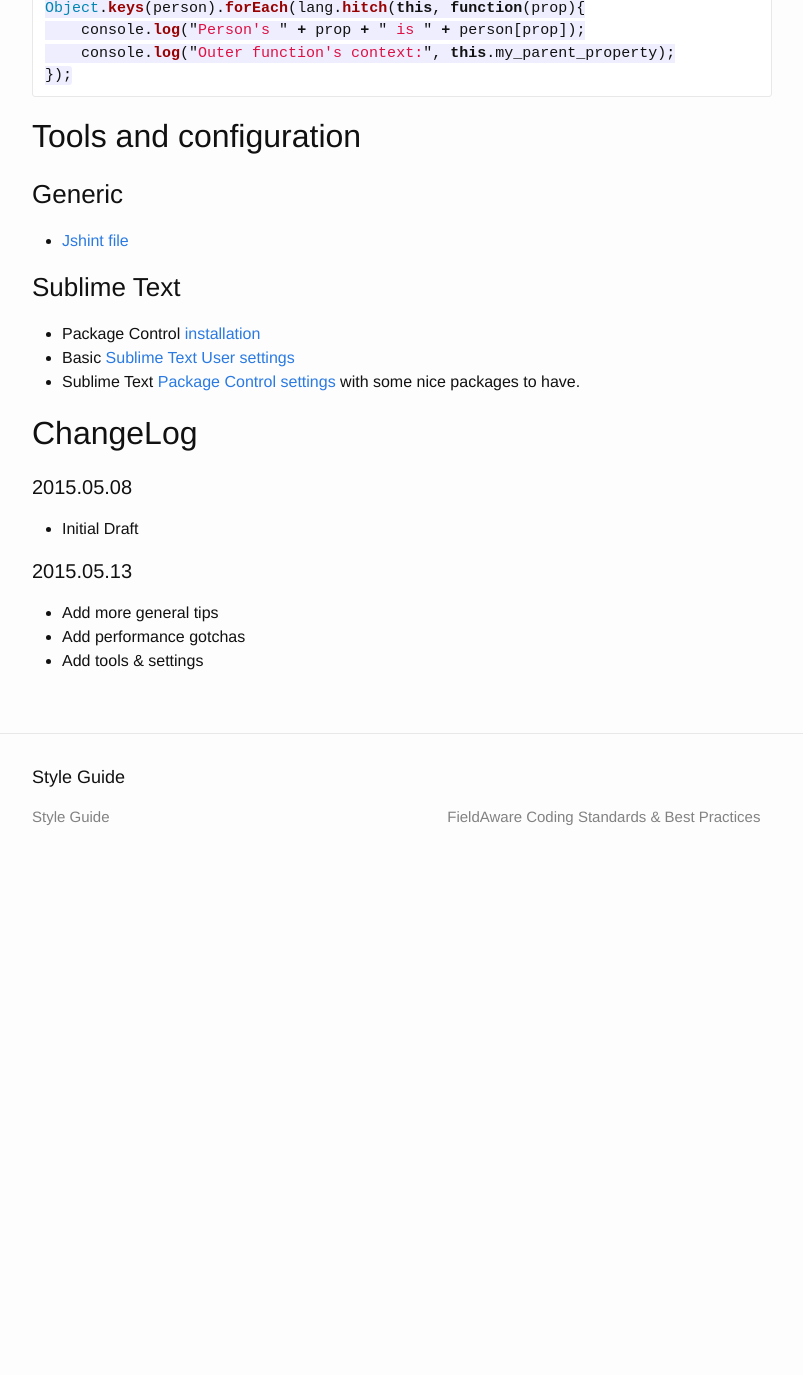
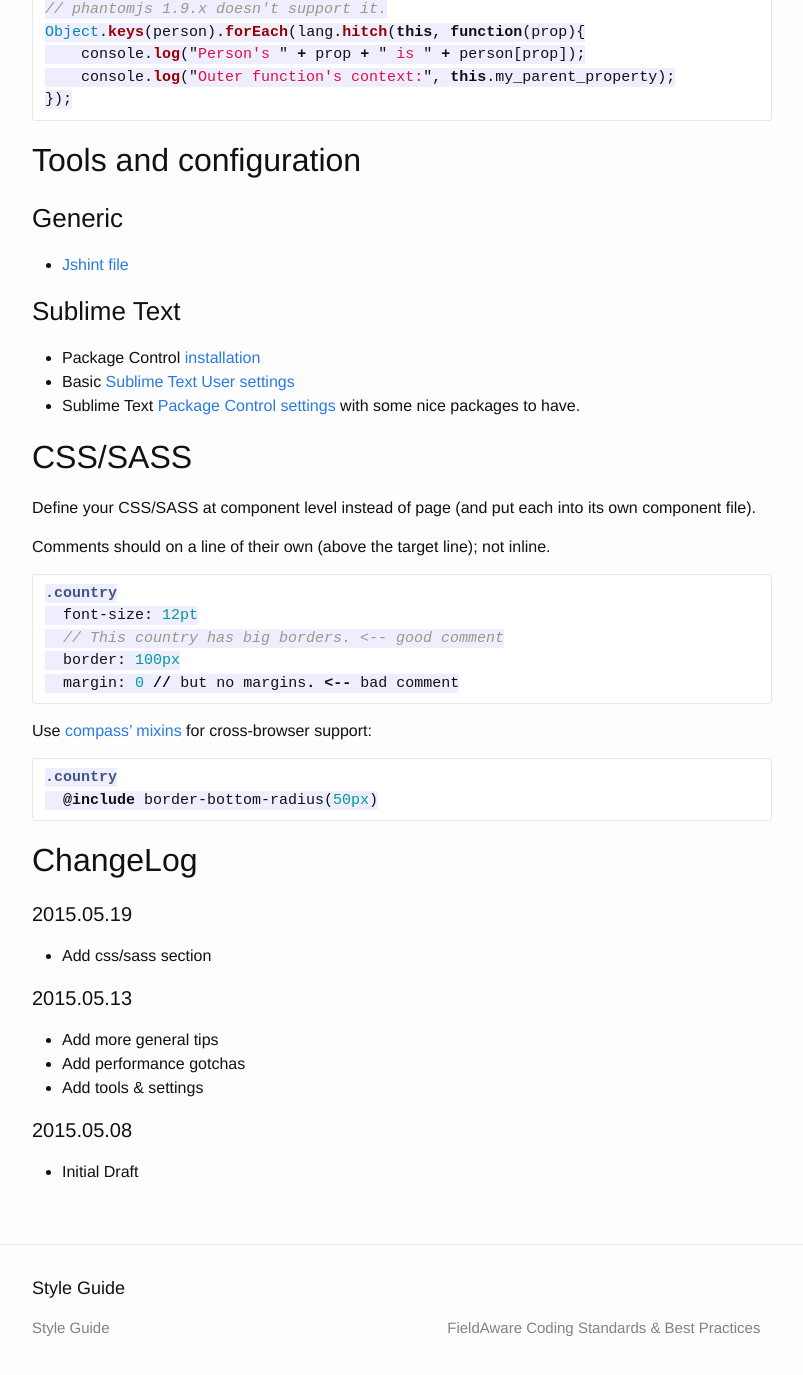
Before and after one commit to fieldaware/style-guide, a Jekyll site: the page built from javascript.md, in a window 1280 px wide and 1400 px high, scrolled down 2586 px. Shown: the top 1375 px of the window, without its empty margins (238-1041 px from the left). Built offline with Jekyll 4.4.1, drawn with Linux system fonts in a browser that asks for light colours; nearby versions of some CDN libraries; Markdown is read by kramdown in place of the engine named in the settings; before the commit the page ends 3474 px from its top, so only the background shows below that; some of the changed text lies outside the part shown.

Commit message:
Added css/sass section

````diff
--- a/javascript.md
+++ b/javascript.md
@@ -108,17 +107,42 @@ Object.keys(person).forEach(lang.hitch(this, function(prop){
 - Basic [Sublime Text User settings][sublime-settings]
 - Sublime Text [Package Control settings][sublime-package-control] with some nice packages to have.
 
+## CSS/SASS
+
+Define your CSS/SASS at component level instead of page (and put each into its own component file).
+
+Comments should on a line of their own (above the target line); not inline.
+
+```sass
+.country
+  font-size: 12pt
+  // This country has big borders. <-- good comment
+  border: 100px
+  margin: 0 // but no margins. <-- bad comment
+```
+
+Use [compass' mixins][compass-mixins] for cross-browser support:
+
+```sass
+.country
+  @include border-bottom-radius(50px)
+```
+
 ## ChangeLog
 
-#### 2015.05.08
+#### 2015.05.19
 
-- Initial Draft
+- Add css/sass section
 
 #### 2015.05.13
 
 - Add more general tips
 - Add performance gotchas
 - Add tools & settings
+
+#### 2015.05.08
+
+- Initial Draft
 
 <!-- links -->
 
@@ -129,6 +153,7 @@ Object.keys(person).forEach(lang.hitch(this, function(prop){
 [javascript-the-good-parts]:http://javascript.crockford.com/
 [learning-javascript-design-patterns]:http://addyosmani.com/resources/essentialjsdesignpatterns/book/
 [jsdoc3]:https://github.com/jsdoc3/jsdoc
+[compass-mixins]:http://compass-style.org/index/mixins/
 
 [jshint-file]:{{ site.baseurl }}{{ post.url }}/files/jshintrc
 [package-control-install]:https://packagecontrol.io/installation
````
Also changed, not shown: other parts of javascript.md (+0 -1 lines).
